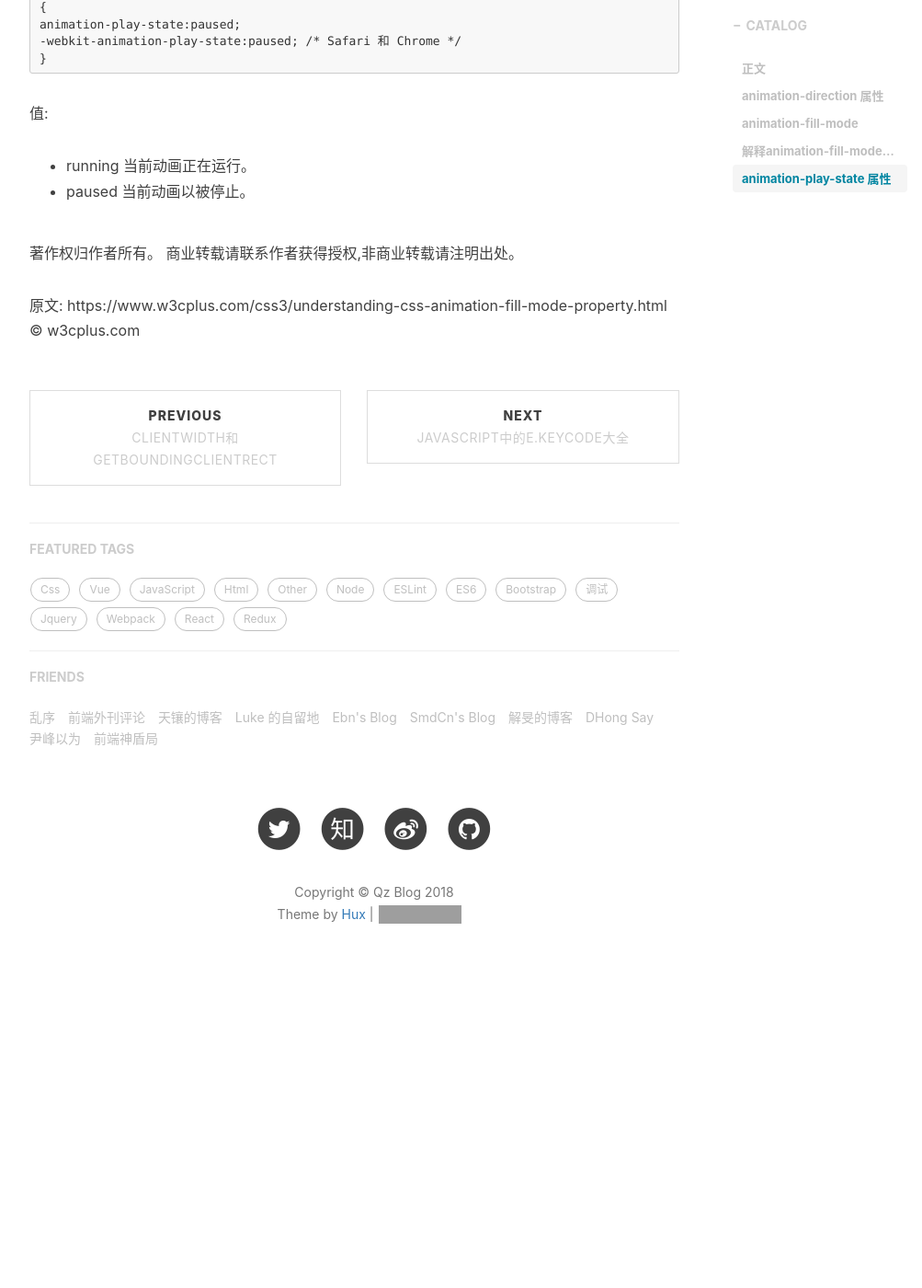
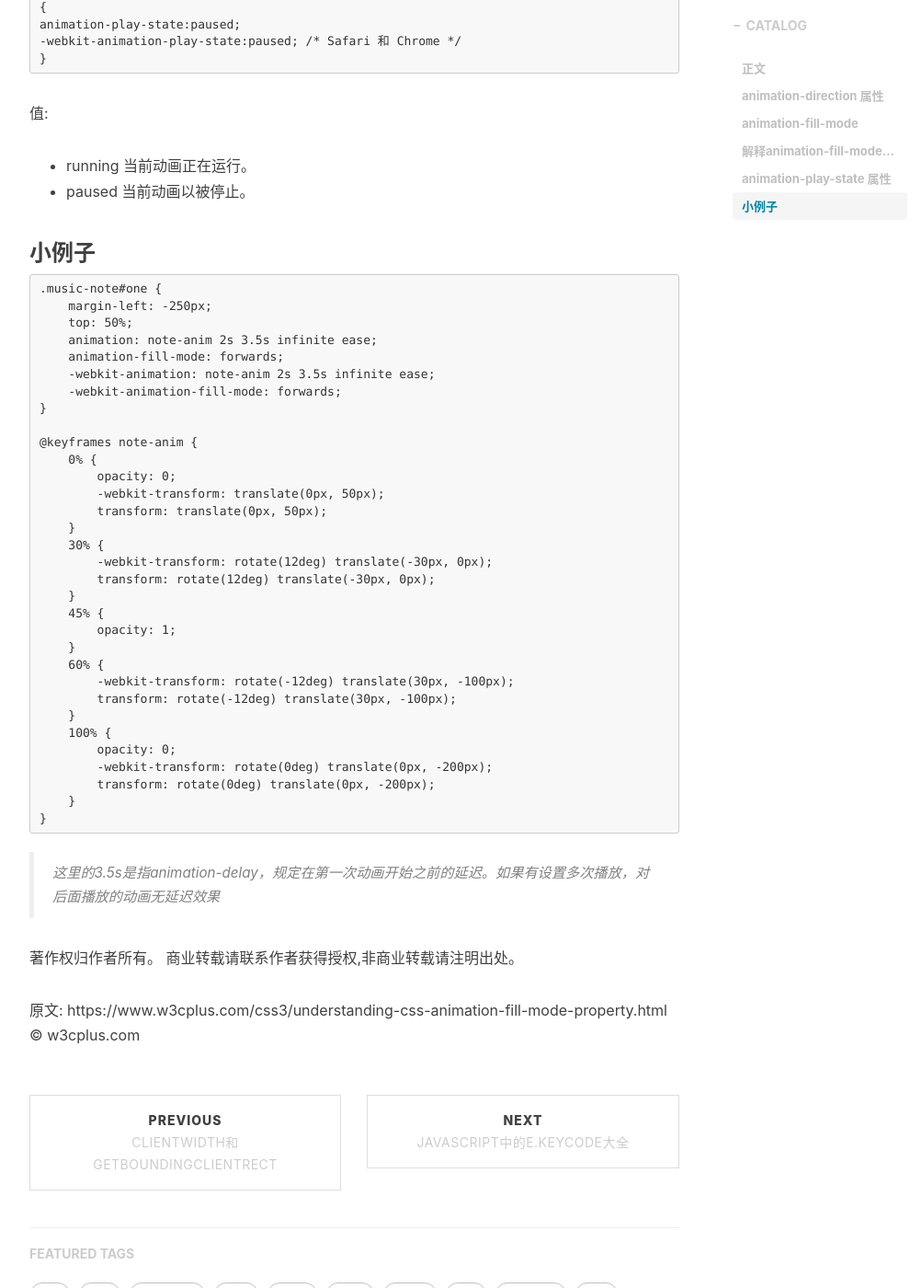
Before and after one commit to stephen-mi/QinZhen001.github.io, a Jekyll site: the page built from _posts/2017-11-30-animation-myblog.markdown, in a window 1280 px wide and 1400 px high, scrolled down 2033 px. Shown: the whole window at 92% size, without its empty margins (233-1236 px from the left). Built offline with Jekyll 4.4.1, drawn with Linux system fonts in a browser that asks for light colours; nearby versions of some CDN libraries; comment, search, counter and statistics services are not loaded; before the commit the page ends 3131 px from its top, so only the background shows below that; grey boxes are pictures that could not be loaded.

Commit message:
qz commit

````diff
--- a/_posts/2017-11-30-animation-myblog.markdown
+++ b/_posts/2017-11-30-animation-myblog.markdown
@@ -76,6 +76,43 @@ animation-play-state:paused;
     当前动画以被停止。
 
 
+### 小例子
+```
+.music-note#one {
+    margin-left: -250px;
+    top: 50%;
+    animation: note-anim 2s 3.5s infinite ease;
+    animation-fill-mode: forwards;
+    -webkit-animation: note-anim 2s 3.5s infinite ease;
+    -webkit-animation-fill-mode: forwards;
+}
+
+@keyframes note-anim {
+    0% {
+        opacity: 0;
+        -webkit-transform: translate(0px, 50px);
+        transform: translate(0px, 50px);
+    }
+    30% {
+        -webkit-transform: rotate(12deg) translate(-30px, 0px);
+        transform: rotate(12deg) translate(-30px, 0px);
+    }
+    45% {
+        opacity: 1;
+    }
+    60% {
+        -webkit-transform: rotate(-12deg) translate(30px, -100px);
+        transform: rotate(-12deg) translate(30px, -100px);
+    }
+    100% {
+        opacity: 0;
+        -webkit-transform: rotate(0deg) translate(0px, -200px);
+        transform: rotate(0deg) translate(0px, -200px);
+    }
+}
+```
+
+>这里的3.5s是指animation-delay，规定在第一次动画开始之前的延迟。如果有设置多次播放，对后面播放的动画无延迟效果
 
 
 
````
Also changed, not shown: _posts/2018-01-22-fixed定位和absolute定位的区别-myblog.markdown (added, +66 -0 lines).
